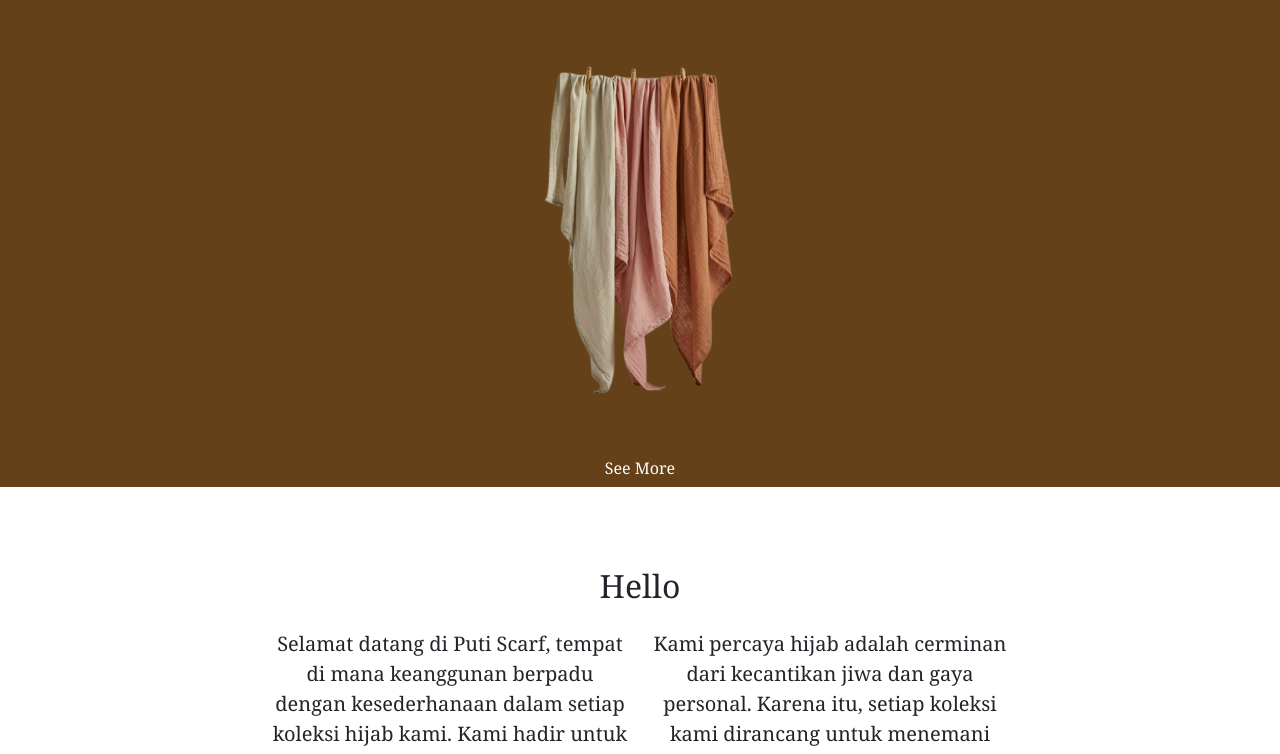
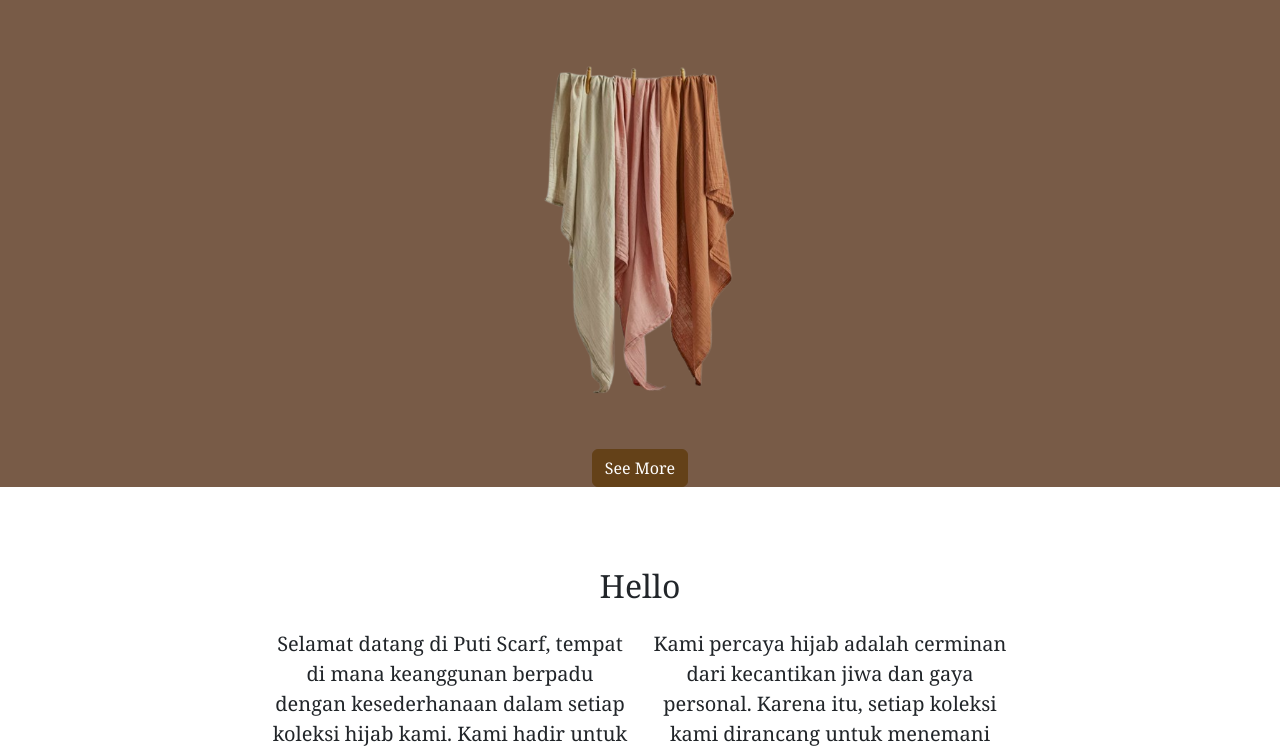
Before and after one commit to anandaputri1004/laprak4sim, a plain HTML site: page index.html in a window 1280 px wide. Shown: the part 242-996 px from the top of the page. Drawn offline with nearby package versions, Linux system fonts and the light colour scheme.

Commit message:
Update Style.css
Signed-off-by: anandaputri1004 <23611034@students.uii.ac.id>

```diff
--- a/Style.css
+++ b/Style.css
@@ -1,6 +1,6 @@
 .jumbotron {
   margin-top: 60px; /* Sesuaikan nilai ini dengan tinggi navbar */
-  background-color: #644118;
+  background-color: #785b47;
 }
 
 #Projects {
```
